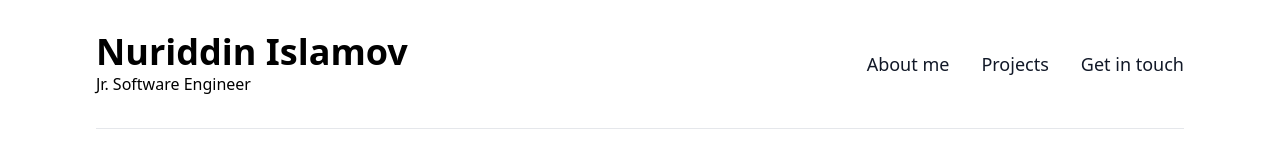
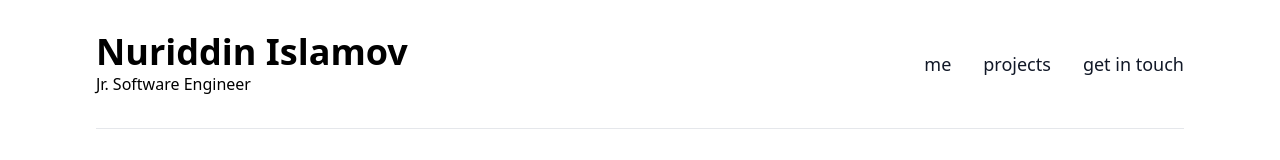
Before and after one commit to noonosh/nuriddinislamov.com-old, a React (Create React App) app: page / in a window 1280 px wide. Shown: the top 160 px of the page. Built offline with nearby package versions, Linux system fonts and the light colour scheme.

Commit message:
update about me link url

```diff
--- a/src/App.js
+++ b/src/App.js
@@ -16,7 +16,7 @@ const App = () => {
 			<BrowserRouter>
 				<Routes>
 					<Route path='/' element={<Home />} />
-					<Route path='/about' element={<About />} />
+					<Route path='/me' element={<About />} />
 					<Route path='/projects' element={<Work />} />
 					<Route path='/reach-out' element={<Contact />} />
 					<Route path='*' element={<NotFound />} />
--- a/src/components/NavBar.js
+++ b/src/components/NavBar.js
@@ -19,13 +19,13 @@ const NavBar = () => {
 
 				<ul className='md:flex text-lg font-medium hidden whitespace-nowrap'>
 					<li className='nav_item'>
-						<Link to='/about'>About me</Link>
+						<Link to='/me'>me</Link>
 					</li>
 					<li className='nav_item'>
-						<Link to='/projects'>Projects</Link>
+						<Link to='/projects'>projects</Link>
 					</li>
 					<li className='nav_item'>
-						<Link to='/reach-out'>Get in touch</Link>
+						<Link to='/reach-out'>get in touch</Link>
 					</li>
 				</ul>
 			</div>
```
